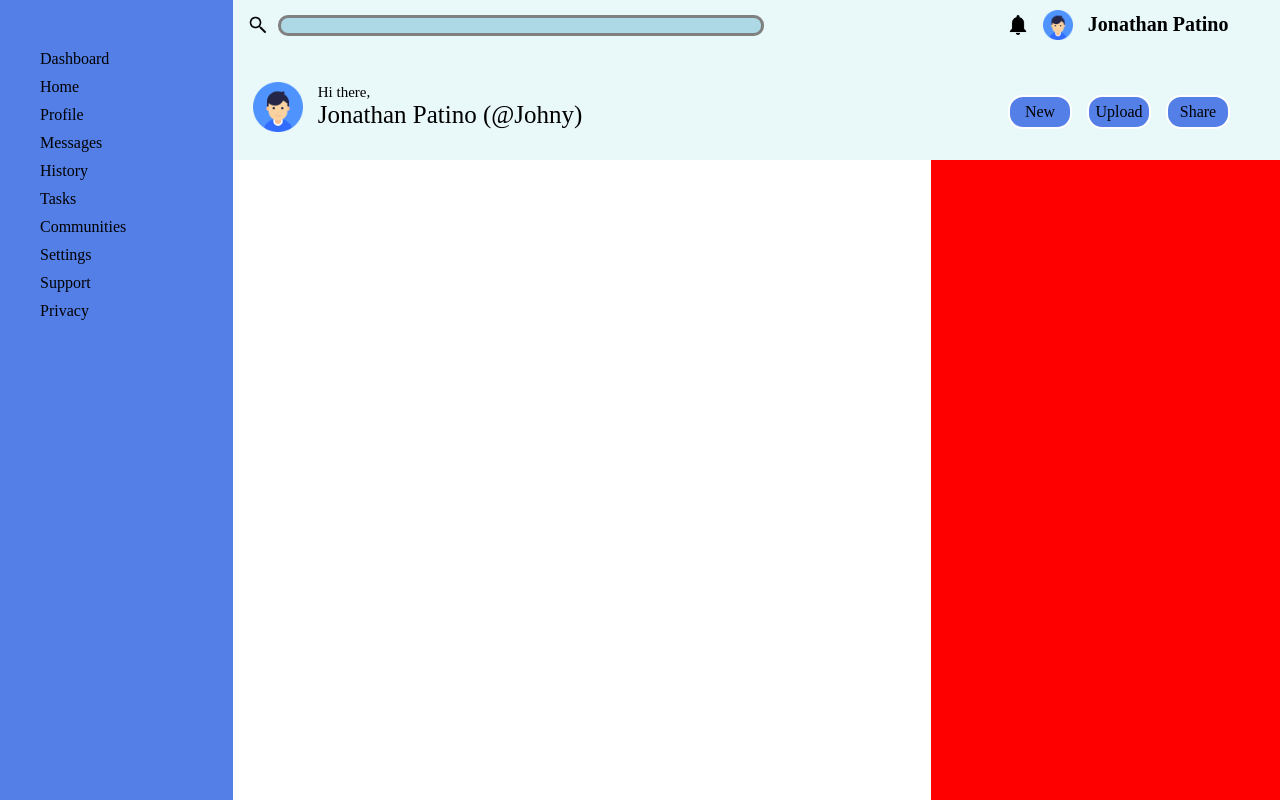
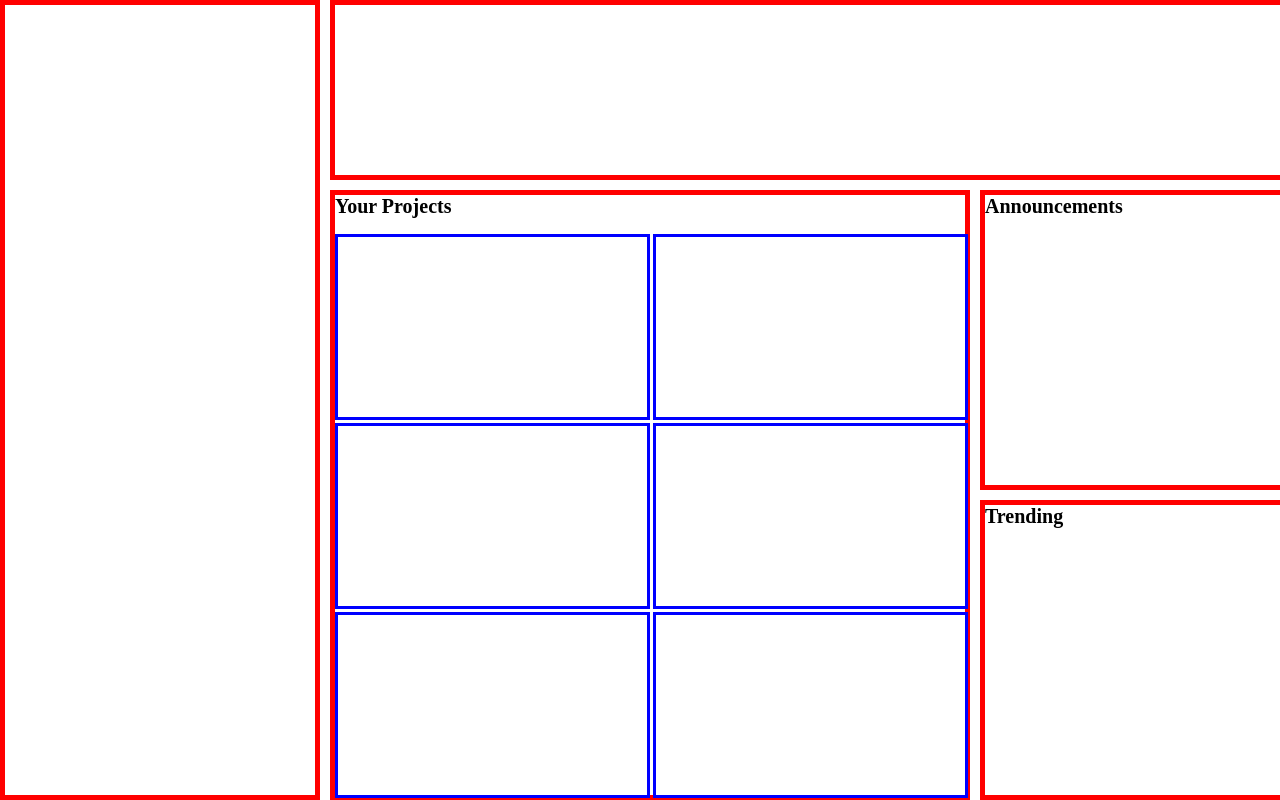
Before and after one commit to johnypatino/dashboard, a plain HTML site: page index.html in a window 1280 px wide. Drawn offline with Linux system fonts and the light colour scheme.

Commit message:
fixed layout

```diff
--- a/index.html
+++ b/index.html
@@ -9,78 +9,30 @@
 </head>
 <body>
     <div class="container">
-        <div class="header">
-            <div class="header-top">
-                <div class="search-bar">
-                    <img src="images/search.webp" alt="" height="20px" id="search-icon">
-                    <div class="search"></div>
-                </div>
-                <div class="notifications">
-                    <img src="images/noti.png" alt="notification icon" height="20px" id="noti-icon">
-                    <img src="images/Profile-Male-PNG.png" alt="profile pic" height="30px">
-                    <h1 class="header-name">Jonathan Patino</h1>
-                </div>
-            </div>
-            <div class="header-bottom">
-                <div class="greet">
-                    <img src="images/Profile-Male-PNG.png" alt="profile" id="bottom-pp" height="50px">
-                    <div class="greeting">
-                        <p id="greet-top">Hi there,</p>
-                        <p id="greet-bottom">Jonathan Patino (@Johny)</p>
-                    </div>
-                </div>
-                <div class="header-actions">
-                    <div>New</div>
-                    <div>Upload</div>
-                    <div>Share</div>
-                </div>
-            </div>
+        <div class="Dashboard"></div>
+        <div class="Header">
+            <div class="search-bar"></div>
+            <div class="top-right"></div>
+            <div class="greeting"></div>
+            <div class="header-actions"></div>
         </div>
-        <div class="dashboard">
-            <div class="dashboard-header">
-                <div class="hdash-img"></div>
-                <div class="hdash-text">Dashboard</div>
-            </div>
-            <div class="dashboard1">
-                <div class="dash-img"></div>
-                <div class="dash-text">Home</div>
-            </div>
-            <div class="dashboard2">
-                <div class="dash-img"></div>
-                <div class="dash-text">Profile</div>
-            </div>
-            <div class="dashboard3">
-                <div class="dash-img"></div>
-                <div class="dash-text">Messages</div>
-            </div>
-            <div class="dashboard4">
-                <div class="dash-img"></div>
-                <div class="dash-text">History</div>
-            </div>
-            <div class="dashboard5">
-                <div class="dash-img"></div>
-                <div class="dash-text">Tasks</div>
-            </div>
-            <div class="dashboard6">
-                <div class="dash-img"></div>
-                <div class="dash-text">Communities</div>
-            </div>
-            <div class="dashboard7">
-                <div class="dash-img"></div>
-                <div class="dash-text">Settings</div>
-            </div>
-            <div class="dashboard8">
-                <div class="dash-img"></div>
-                <div class="dash-text">Support</div>
-            </div>
-            <div class="dashboard9">
-                <div class="dash-img"></div>
-                <div class="dash-text">Privacy</div>
-            </div>
+        <div class="Projects">
+            <h1 class="projects-header">Your Projects</h1>
+            <div class="project"></div>
+            <div class="project"></div>
+            <div class="project"></div>
+            <div class="project"></div>
+            <div class="project"></div>
+            <div class="project"></div>
         </div>
-        <div class="projects"></div>
-        <div class="side"></div>
+        <div class="Announcements">
+            <h1>Announcements</h1>
+            <div class="ann-div"></div>
+        </div>
+        <div class="Trending">
+            <h1>Trending</h1>
+            <div class="trending-div"></div>
+        </div>
     </div>
-
 </body>
 </html>
--- a/styles.css
+++ b/styles.css
@@ -1,113 +1,49 @@
-
 * {
     margin: 0;
-    padding:0;
+    padding: 0;
 }
-
 .container {
-    height: 100vh;
     display: grid;
-    grid-template-columns: 1fr 3fr 1.5fr;
-    grid-template-rows: 1fr 4fr;
+    grid-template-columns: 25% 50% 25%;
+    grid-template-rows: 180px 300px 300px;
+    gap: 10px;
+    min-width: 900px;
+}
+.Header {
+    grid-area: 1 / 2 / 2 / 4;
+    display: grid;
+    grid-template-columns: 60% 40%;
+    grid-template-rows: 1fr 1fr;
+    border: 5px solid red;
+}
+.Dashboard {
+    grid-area: 1 / 1 / 4 / 2;
+    border: 5px solid red;
+}
+.Projects {
+    grid-area: 2 / 2 / 4 / 3;
+    border: 5px solid red;
+    display: grid;
+    grid-template-columns: 50% 50%;
+    grid-template-rows: 6% 31% 31% 31%;
+    gap:3px;
+}
+.projects-header {
+    grid-area: 1/ 1 / 2/  3;
+}
+.project {
+    border: 3px solid blue;
+}
+.Announcements {
+    gap: 10px;
+    grid-area: 2 / 3 / 3 / 4;
+    border: 5px solid red;
+}
+.Trending {
+    grid-area: 3 / 3 / 4 / 4;
+    border: 5px solid red;
+}
+h1 {
+    font-size: 20px;
 
 }
-/* -------------------header ------------------*/
-.header {
-    background-color: #E9F8F9;
-    grid-column: 2/ -1;
-    display: grid;
-    grid-template-rows: 1fr 2fr;
-    min-width: 720px;
-}
-.header div {
-    display: flex;
-}
-.search-bar {
-    margin: 15px 0 0 15px;
-    flex:1;
-}
-
-.search {
-    margin-left: 10px;
-    background-color: lightblue;
-    border: 3px solid grey;
-    width: 100%;
-    height: 15px;
-    border-radius: 10px;
-}
-.notifications {
-    margin-top: 10px;
-    flex: 1;
-    min-width: 200px;
-   display: flex;
-   justify-content: flex-end;
-   gap:15px
-}
-#noti-icon {
-    margin-top: 5px;
-}
-.notifications h1 {
-    margin-right: 10%;
-    font-size: 20px;
-    margin-top: 3px;
-
-}
-
-.greet {
-    display: flex;
-    justify-content: flex-start;
-    align-items: center;
-    margin-left: 20px;
-    gap: 15px;
-}
-.greeting {
-    display: flex;
-    flex-direction: column;
-}
-#greet-top {
-    font-size: 15px;
-}
-#greet-bottom {
-    font-size: 25px;
-}
-.header-actions {
-    margin-top: 10px;
-    display: flex;
-    gap: 15px;
-    align-items: center;
-    margin-left: auto;
-    margin-right: 50px;
-}
-.header-actions div {
-    border: 2px solid white;
-    border-radius: 15px;
-    width: 60px;
-    height: 30px;
-    display: flex;
-    justify-content: center;
-    align-items: center;
-    background-color: #537FE7;
-
-}
-/* -------------------header ------------------*/
-.dashboard {
-    grid-column: 1 / 2;
-    grid-row: 1 / -1;
-    background-color: #537FE7;
-    display: flex;
-    justify-content:flex-start;
-    flex-direction: column;
-    gap: 10px;
-    flex:1;
-}
-.dashboard-header {
-    margin-top: 50px;
-}
-.dashboard div {
-    margin-left:20px;
-}
-
-.side {
-
-    background-color: red;
-}
```
